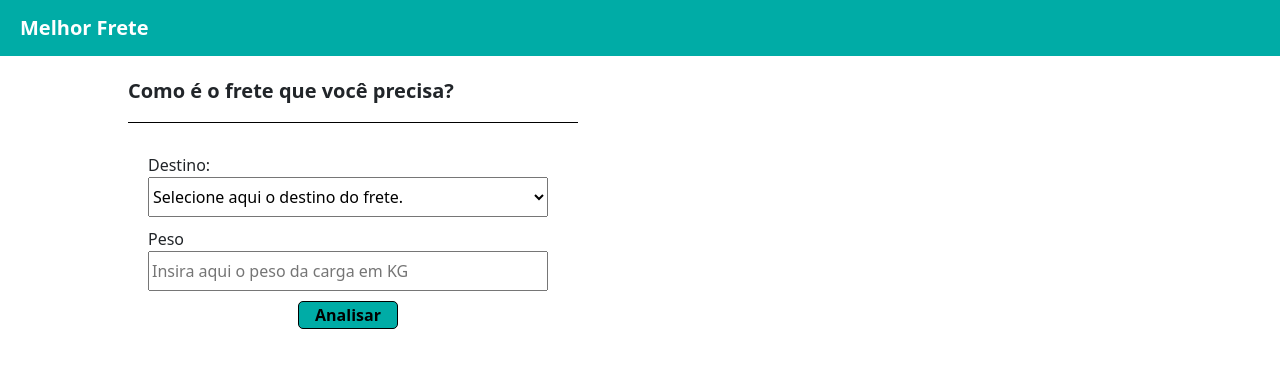
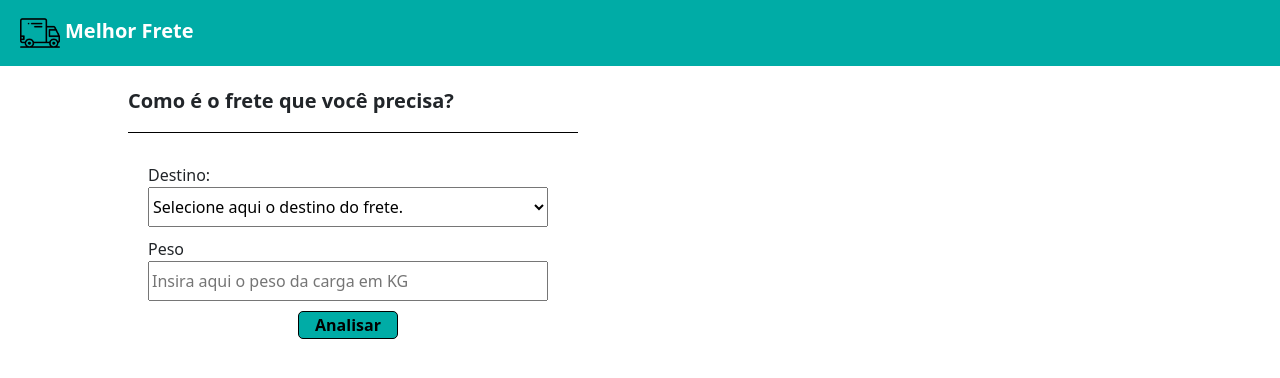
Before and after one commit to italo1033/transportadora, a Vue app in the folder code/: page / in a window 1280 px wide. Shown: the top 378 px of the page. Built offline with nearby package versions, Linux system fonts and the light colour scheme; data requests are answered from the project's data file.

Commit message:
inserindo imagem

```diff
--- a/code/src/components/BestTransport.vue
+++ b/code/src/components/BestTransport.vue
@@ -3,6 +3,7 @@
     <div class="title">
       <b-navbar toggleable="lg" type="dark" variant="info">
         <b-navbar-brand class="ml-2">
+        <img src="../assets/logo.png" width="40px" height="40px" style="margin-right: 5px; color: #fff;" >
           <b>{{ appName }}</b>
         </b-navbar-brand>
       </b-navbar>
```
